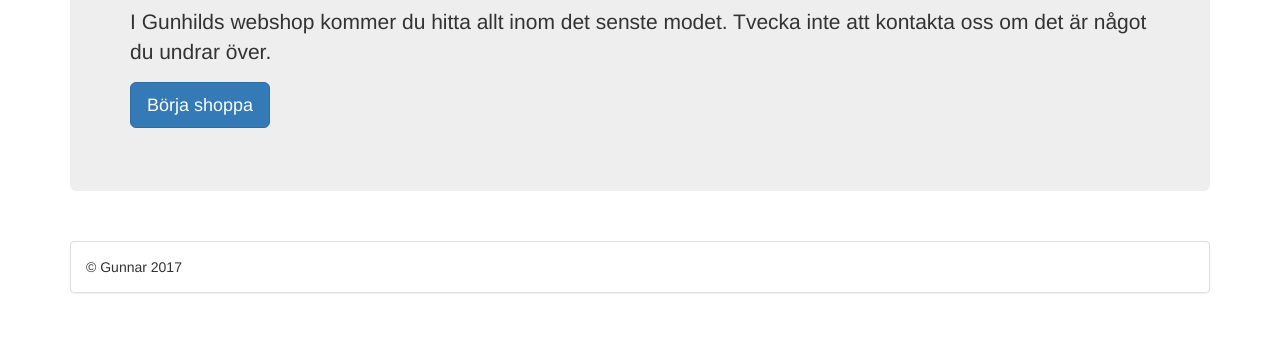
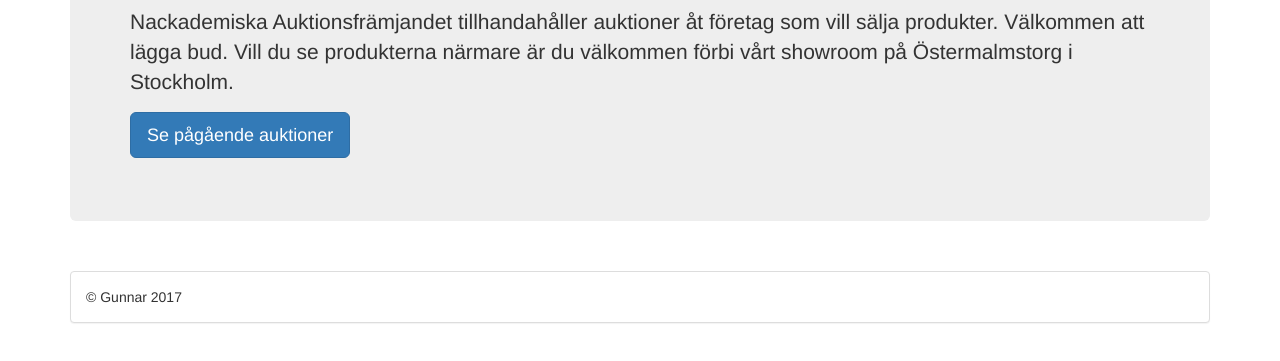
Before and after one commit to VincentXis/klientutveckling-grupparbete-angdroidular-auctions, a website: page html/index.html in a window 1280 px wide. Shown: the part 211-572 px from the top of the page. Drawn offline with nearby package versions, Linux system fonts and the light colour scheme; some packages are replaced by stand-ins of ours; no server answers; a script that the page names is missing.

Commit message:
main html text

```diff
--- a/html/app/main/main.template.html
+++ b/html/app/main/main.template.html
@@ -1,7 +1,8 @@
 <div class="col-md-12">
     <div class="jumbotron">
         <h1>Välkommen!</h1>
-        <p>I Gunhilds webshop kommer du hitta allt inom det senste modet. Tvecka inte att kontakta oss om det är något du undrar över.</p>
-        <p><a class="btn btn-primary btn-lg" href="/products" role="button">Börja shoppa</a></p>
+        <p>Nackademiska Auktionsfrämjandet tillhandahåller auktioner åt företag som vill sälja produkter. Välkommen att lägga bud.
+        Vill du se produkterna närmare är du välkommen förbi vårt showroom på Östermalmstorg i Stockholm.</p>
+        <p><a class="btn btn-primary btn-lg" href="/auctions" role="button">Se pågående auktioner</a></p>
     </div>
 </div>
```
